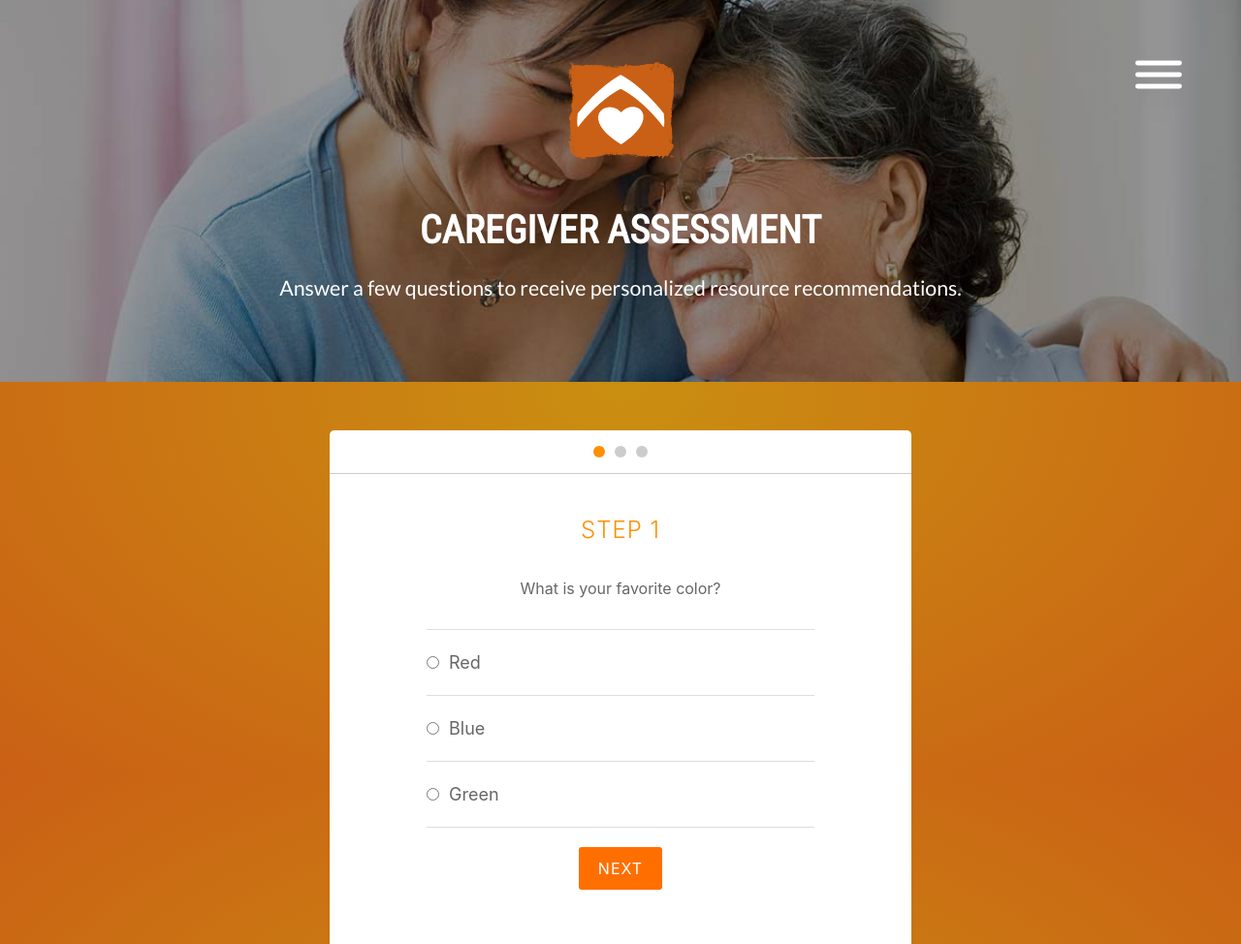
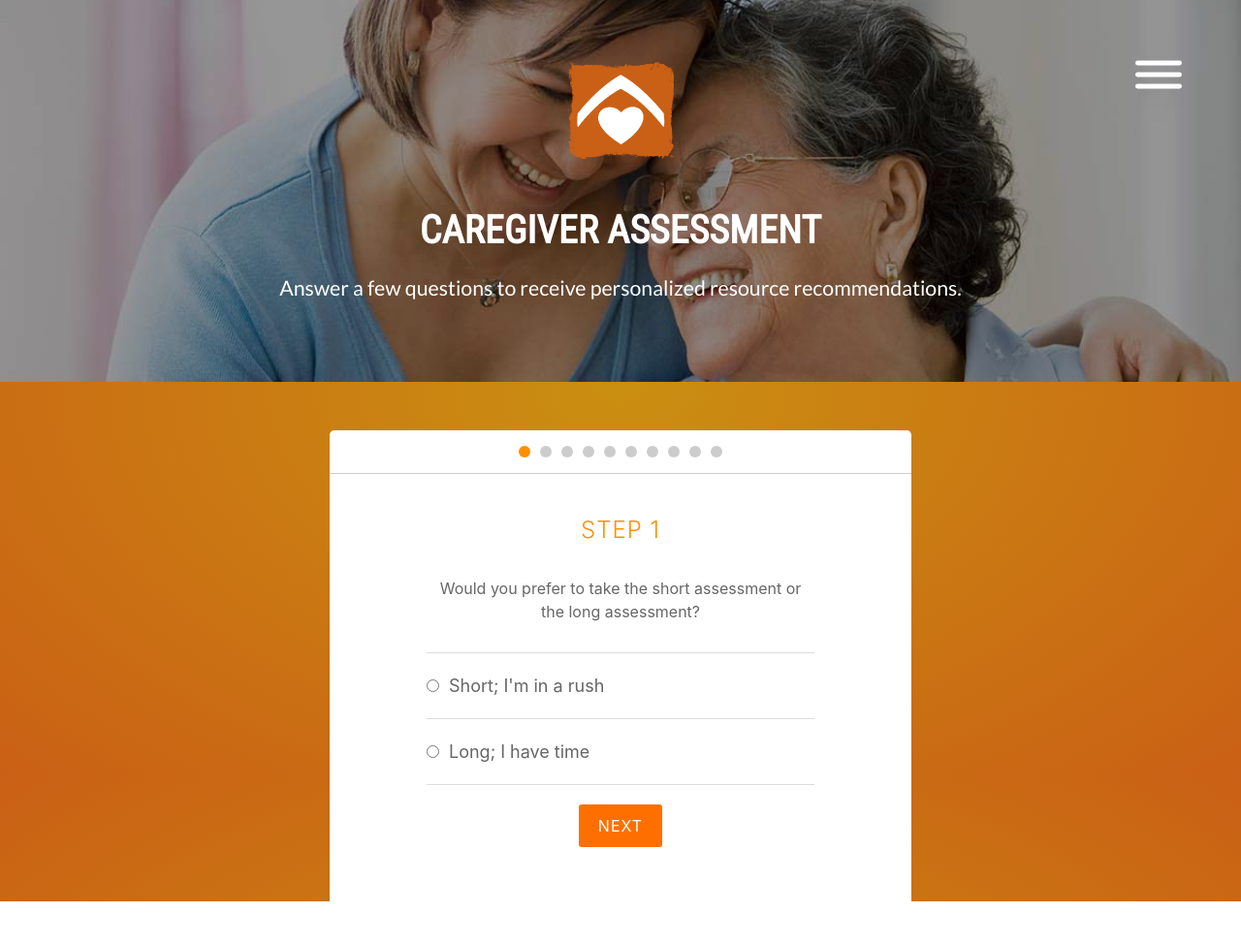
Before and after one commit to mnapoleonBR/CaregiverSupport, a Flask app: page /assessment in a window 1280 px wide. Shown: the whole page at 97% size. After the commit the page ends 930 px from the top, so only its background shows below. Run offline with Flask 2, Linux system fonts and the light colour scheme; some libraries are stand-ins or nearby versions.

Commit message:
assessment questions and details

```diff
--- a/webapp/__init__.py
+++ b/webapp/__init__.py
@@ -14,7 +14,7 @@ import google.oauth2.credentials
 import google_auth_oauthlib.flow
 import googleapiclient.discovery
 
-import emailUtils
+import webapp.emailUtils
 
 # This variable specifies the name of a file that contains the OAuth 2.0
 # information for this application, including its client_id and client_secret.
@@ -109,7 +109,7 @@ def createEvent():
 
     event = service.events().insert(calendarId=CALENDAR_ID, body=event).execute()
 
-    print event
+    print(event)
 
     # Save credentials back to session in case access token was refreshed.
     # ACTION ITEM: In a production app, you likely want to save these
--- a/webapp/static/assets/js/survey.js
+++ b/webapp/static/assets/js/survey.js
@@ -1,6 +1,7 @@
-var answers = []
+var answers = [];
+//var results = {};
 
-$('.button').click(function(){
+$('.button').click(function() {
   var $btn = $(this),
       $step = $btn.parents('.modal-body'),
       stepIndex = $step.index(),
@@ -36,7 +37,12 @@ function animateStep($step, $pag){
   }, 1200);
 }
 
-// only allow one input to be checked at a time
-$('input').on('change', function() {
+// only allow one input to be checked at a time for non-multiple questions
+$('input:not(.is-multiple)').on('change', function() {
     $('input').not(this).prop('checked', false);
 });
+
+//$('input:checked.is-multiple').click(function() {
+//    console.log("this is happening!!!!");
+//    $(this).prop('checked', !$(this).prop('checked'));
+//});
--- /dev/null
+++ b/webapp/survey_logic.py
@@ -0,0 +1,5 @@
+# This is the file where lives the function which builds up a list of resource id's from the results of the caretaker assessment survey.
+
+def get_resources(survey_results){
+    # here, take in this survey results object, and then
+}
--- a/webapp/survey_questions.py
+++ b/webapp/survey_questions.py
@@ -1,25 +1,103 @@
 questions = [
     {
-        "description": "What is your favorite color?",
+        "description": "Would you prefer to take the short assessment or the long assessment?",
         "options": [
-            {"val": "red", "text": "Red"},
-            {"val": "blue", "text": "Blue"},
-            {"val": "green", "text": "Green"}
-        ]
+            {"val": "short", "text": "Short; I'm in a rush"},
+            {"val": "long", "text": "Long; I have time"},
+        ],
+        "question_id": "short_or_long",
+        "ismultiple": False
     },
     {
-        "description": "What is your favorite Japanese food?",
+        "description": "First, we want to know about you and who you are caring for. Are you caring for someone over 60 years old?",
         "options": [
-            {"val": "ramen", "text": "Ramen, duh."},
-            {"val": "udon", "text": "Udon!"},
-            {"val": "sukiyaki", "text": "Sukiyaki!"}
-        ]
+            {"val": "yes", "text": "Yes"},
+            {"val": "no", "text": "No"},
+        ],
+        "question_id": "over60",
+         "ismultiple": False
     },
     {
-        "description": "Which is better, Ratty or Vdub??",
+        "description": "Does your loved one have dementia?",
         "options": [
-            {"val": "ratty", "text": "Ratty"},
-            {"val": "vdub", "text": "Vdub"}
-        ]
+            {"val": "yes", "text": "Yes"},
+            {"val": "no", "text": "No"}
+        ],
+        "question_id": "dementia",
+         "ismultiple": False
+    }
+    ,
+    {
+        "description": "Are you new to caregiving?",
+        "options": [
+            {"val": "yes", "text": "Yes"},
+            {"val": "no", "text": "No"}
+        ],
+        "question_id": "new_caregiver",
+         "ismultiple": False
+    },
+    {
+        "description": "Are you currently employed?",
+        "options": [
+            {"val": "yes", "text": "Yes"},
+            {"val": "no", "text": "No"},
+            {"val": "decline", "text": "Decline to State"}
+        ],
+        "question_id": "employed",
+         "ismultiple": False
+    },
+    {
+        "description": "What do you need help with? Do you need help understanding healthcare benefits such as Medicare and Medicaid?",
+        "options": [
+            {"val": "yes", "text": "Yes"},
+            {"val": "no", "text": "No"}
+        ],
+        "question_id": "healthcare_benefits",
+         "ismultiple": False
+    },
+    {
+        "description": "What do you need more information on? Select all that apply.",
+        "options": [
+            {"val": "responsibilities", "text": "How to get a break from caregiving responsibilities"},
+            {"val": "legal", "text": "Legal concerns (i.e. power of attorney, living will, advanced directives)"},
+            {"val": "homemod", "text": "Information on in-home help (i.e. home health providers, home modifications)"},
+            {"val": "residential", "text": "Information on out-of-home help  (i.e.  nursing home, residential care, assisted living facilities, adult day centers)"},
+            {"val": "care", "text": "How to pay for care"},
+            {"val": "possible", "text": "How to help keep my loved one as engaged and active as possible"},
+            {"val": "eating", "text": "How to assist my loved one with daily tasks (i.e. bathing, eating, mobility, dressing)"},
+            {"val": "consultation", "text": "Emotional support options (i.e. support groups, counseling, consultation)"},
+            {"val": "diagnosis", "text": "How to find more information on my loved one's diagnosis"},
+            {"val": "stop", "text": "Managing dementia-related behaviors (i.e. wandering, refusal to stop driving, repetitive actions, aggressive behavior)"},
+            {"val": "involved", "text": "How to get my family involved"}
+        ],
+        "question_id": "needs_help_with",
+         "ismultiple": True
+    },
+    {
+        "description": "Do you need help managing your loved one's medical needs?",
+        "options": [
+            {"val": "yes", "text": "Yes"},
+            {"val": "no", "text": "No"}
+        ],
+        "question_id": "medical_needs",
+         "ismultiple": False
+    },
+    {
+        "description": "Have you felt your physical or emotional health has been under more strain because of helping your loved one?",
+        "options": [
+            {"val": "yes", "text": "Yes"},
+            {"val": "no", "text": "No"}
+        ],
+        "question_id": "strain",
+         "ismultiple": False
+    },
+    {
+        "description": "Do you ever feel the stress of caregiving  is more than you can handle?",
+        "options": [
+            {"val": "yes", "text": "Yes"},
+            {"val": "no", "text": "No"}
+        ],
+        "question_id": "stress",
+         "ismultiple": False
     }
 ]
--- a/webapp/templates/survey.html
+++ b/webapp/templates/survey.html
@@ -22,12 +22,13 @@
     {% for question in questions %}
       <div class="modal-body {{ loop.first and 'is-showing' }}">
         <div class="title">Step {{ loop.index }}</div>
-        <div class="description">{{ question["description"] }}</div>
+        <div class="description" id="question">{{ question["description"] }}</div>
+          <div class="q_id" id="{{ question.question_id }}" display: none;></div>
         <form>
           <div>
             {% for option in question["options"] %}
               <label>
-                <input type="radio" value="{{ option['val'] }}"/>{{ option["text"] }}
+                <input class="{{ question.ismultiple and 'is-multiple' }}" type="radio" value="{{ option['val'] }}"/>{{ option["text"] }}
               </label>
             {% endfor %}
           </div>
```
